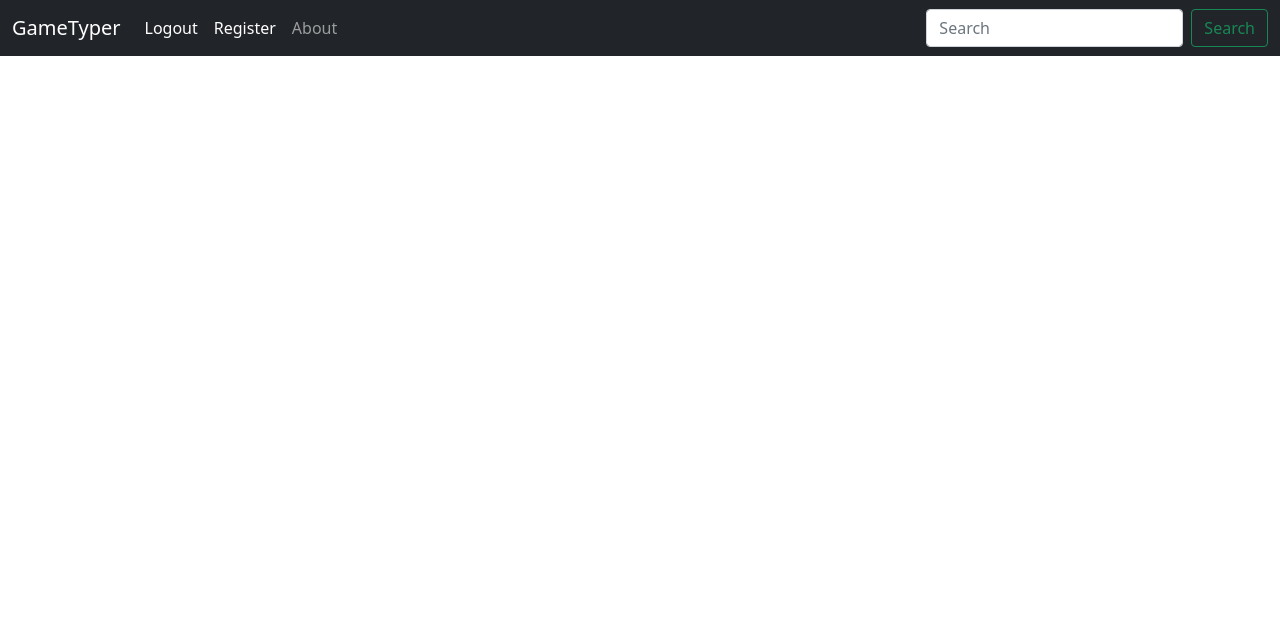
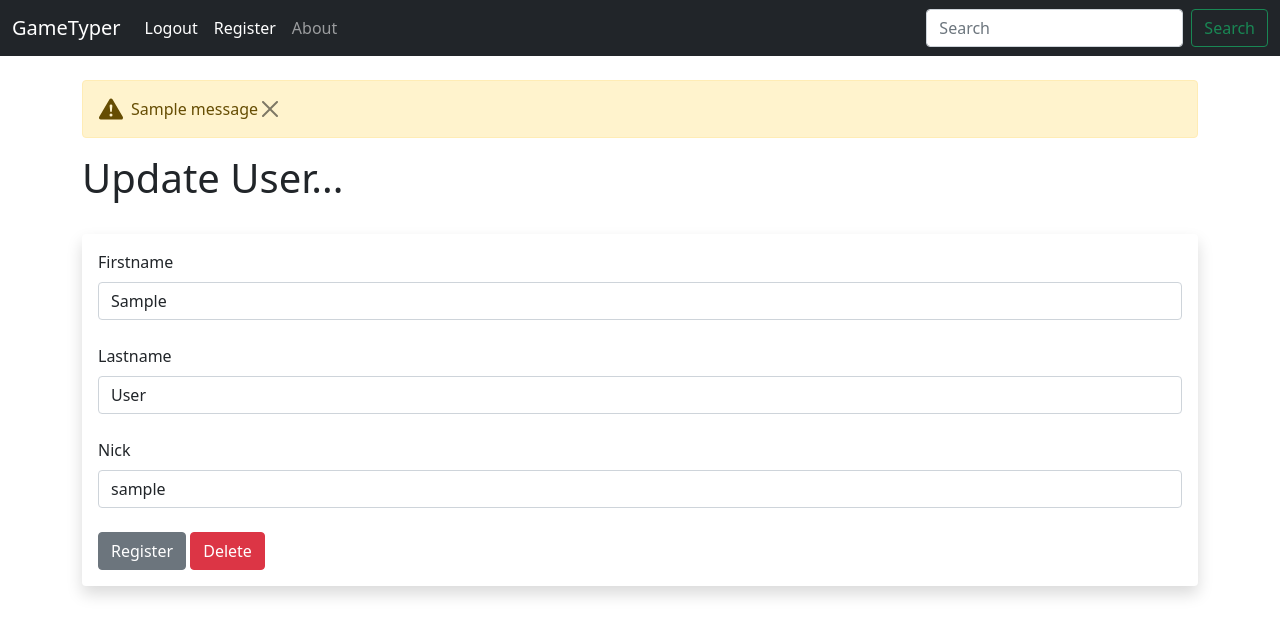
Before and after one commit to mateuszgua/game_typer, a Flask app: page /edit/1 in a window 1280 px wide. Shown: the top 636 px of the page. Run offline with Flask 2, Linux system fonts and the light colour scheme; a user stored in the database is signed in; tables that the repository leaves empty hold one stand-in row (values such as "Sample post"); one stand-in notice (Sample message) is shown; some libraries are stand-ins or nearby versions.

Commit message:
Fix: change edit and delete user

```diff
--- a/game_app/app.py
+++ b/game_app/app.py
@@ -106,27 +106,9 @@ def logout():
     return redirect(url_for('index'))
 
 
-@app.route('/create', methods=('GET', 'POST'))
-def create():
-    if request.method == 'POST':
-        firstname = request.form['firstname']
-        lastname = request.form['lastname']
-        password = request.form['password']
-        email = request.form['email']
-        nick = request.form['nick']
-        user = User(firstname=firstname,
-                    lastname=lastname,
-                    password=password,
-                    email=email,
-                    nick=nick)
-        db_session.add(user)
-        db_session.commit()
-
-    return render_template('create.html')
-
-
-@app.route('/<int:user_id>/edit', methods=('GET', 'POST'))
+@app.route('/edit/<int:user_id>', methods=('GET', 'POST'))
 def edit(user_id):
+    form = RegistrationForm()
     user = User.query.filter_by(id=user_id).first()
 
     if request.method == 'POST':
@@ -136,27 +118,41 @@ def edit(user_id):
         email = request.form['email']
         nick = request.form['nick']
 
-        user.firstname = firstname
-        user.lastname = lastname
-        user.password = password
-        user.email = email
-        user.nick = nick
+        try:
+            user.firstname = firstname
+            user.lastname = lastname
+            user.password = password
+            user.email = email
+            user.nick = nick
 
-        db_session.add(user)
-        db_session.commit()
-
-        return redirect(url_for('index'))
-
-    return render_template('edit.html', user=user)
+            db_session.commit()
+            flash("User updated successfully!")
+            return render_template('edit.html', form=form, user=user, id=user_id)
+        except:
+            flash("Error! There was a problem edit user... try again.")
+            return render_template('edit.html', form=form, user=user, id=user_id)
+    else:
+        return render_template('edit.html', form=form, user=user, id=user_id)
 
 
-@app.post('/<int:user_id>/delete')
+@app.post('/delete/<int:user_id>')
 def delete(user_id):
-    user = User.query.filter_by(id=user_id).first()
-    db_session.delete(user)
-    db_session.commit()
+    if user_id == current_user.id:
+        user = User.query.filter_by(id=user_id).first()
+        form = RegistrationForm()
 
-    return redirect(url_for('index'))
+        try:
+            db_session.delete(user)
+            db_session.commit()
+            flash("User deleted successfully!")
+            return render_template('register.html', form=form)
+
+        except:
+            flash("Whoops! There was a problem deleting user, try again...")
+
+    else:
+        flash("Sorry, you can't delete that user!")
+        return redirect(url_for('index'))
 
 
 @app.errorhandler(404)
--- a/game_app/templates/edit.html
+++ b/game_app/templates/edit.html
@@ -1,44 +1,69 @@
 {% extends 'base.html' %}
 
+{% from 'bootstrap5/form.html' import render_form %}
+
 {% block content %}
-<h1 style="width: 100%">
-    {% block title %} Edit {{ user.firstname }}
-    {{ user.lastname }}'s Details
-    {% endblock %}
-</h1>
-<form method="post">
-    <p>
-        <label for="firstname">First Name</label>
-        <input type="text" name="firstname" value={{ user.firstname }} placeholder="First name">
-        </input>
-    </p>
 
-    <p>
-        <label for="lastname">Last Name</label>
-        <input type="text" name="lastname" value={{ user.lastname }} placeholder="Last name">
-        </input>
-    </p>
+{% for message in get_flashed_messages() %}
+<svg xmlns="http://www.w3.org/2000/svg" style="display: none;">
+    <symbol id="exclamation-triangle-fill" fill="currentColor" viewBox="0 0 16 16">
+        <path
+            d="M8.982 1.566a1.13 1.13 0 0 0-1.96 0L.165 13.233c-.457.778.091 1.767.98 1.767h13.713c.889 0 1.438-.99.98-1.767L8.982 1.566zM8 5c.535 0 .954.462.9.995l-.35 3.507a.552.552 0 0 1-1.1 0L7.1 5.995A.905.905 0 0 1 8 5zm.002 6a1 1 0 1 1 0 2 1 1 0 0 1 0-2z" />
+    </symbol>
+</svg>
 
-    <p>
-        <label for="password">Password</label>
-        <input type="text" name="password" value={{ user.password }} placeholder="Password">
-        </input>
-    </p>
+<div class="alert alert-warning d-flex align-items-center" role="alert">
+    <svg class="bi flex-shrink-0 me-2" width="24" height="24" role="img" aria-label="Warning:">
+        <use xlink:href="#exclamation-triangle-fill" />
+    </svg>
+    <div>
+        {{ message }}
+    </div>
+    <button type="button" class="btn-close" data-bs-dismiss="alert" aria-label="Close"></button>
+</div>
+{% endfor %}
 
-    <p>
-        <label for="email">Email</label>
-        <input type="email" name="email" value={{ user.email }} placeholder="Student email">
-        </input>
-    </p>
+{% if id == current_user.id %}
 
-    <p>
-        <label for="age">Nick</label>
-        <input type="text" name="age" value={{ user.nick }} placeholder="Nick">
-        </input>
-    </p>
+<h1>Update User...</h1>
+<br />
+<div class="shadow p-3 mb-5 bg-body rounded">
+    <form action="/update/{{ user.id }}" method="POST">
+        {{ form.hidden_tag() }}
 
-    <p>
-        <button type="submit">Submit</button>
-    </p>
-</form>
+        {{ form.firstname.label(class="form-label") }}
+
+        {{ form.firstname(class="form-control", value=user.firstname) }}
+        <br />
+
+        {{ form.lastname.label(class="form-label") }}
+
+        {{ form.lastname(class="form-control", value=user.lastname) }}
+        <br />
+
+        {{ form.nick.label(class="form-label") }}
+
+        {{ form.nick(class="form-control", value=user.nick) }}
+        <br />
+
+        {{ form.submit(class="btn btn-secondary") }}
+
+        <a href="{{ url_for('delete', id=id)}}" class="btn btn-danger">Delete</a>
+
+
+    </form>
+</div>
+<br /><br /><br />
+
+{% else %}
+<div class="alert alert-warning alert-dismissible fade show" role="alert">
+    Sorry! You Can't Edit This User...
+    <button type="button" class="btn-close" data-bs-dismiss="alert" aria-label="Close"></button>
+</div>
+
+<h2>Access Denied!</h2>
+<p>Sorry, you cannot access this user profile...</p>
+
+{% endif %}
+
 {% endblock %}
```
Also changed, not shown: game_app/templates/create.html (deleted, +0 -40 lines).
